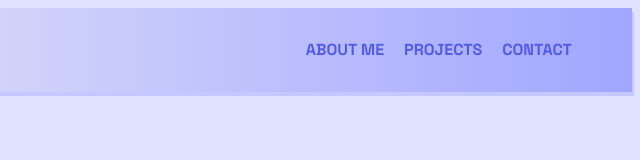
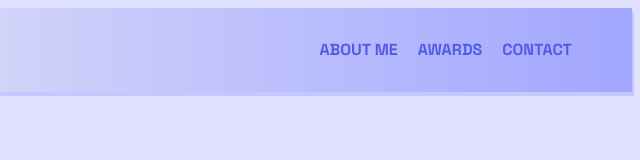
Before and after one commit to S4turn404/portfolio_1, a plain HTML site: page index.html in a window 1280 px wide. Shown: the full height of the page, 640-1280 px from the left. Drawn offline with Linux system fonts and the light colour scheme.

Commit message:
Update index.html

```diff
--- a/index.html
+++ b/index.html
@@ -13,7 +13,7 @@
 <div id="heading">
     <h1> Portfolio</h1>
 <h4 class="nav"><a href="#">About Me</a></h4>
-<h4 class="nav"><a href="#">Projects</a></h4>
+<h4 class="nav"><a href="#">Awards</a></h4>
 <h4 class="nav"><a href="#">Contact</a></h4>
 <div id = "alien">
 
```
